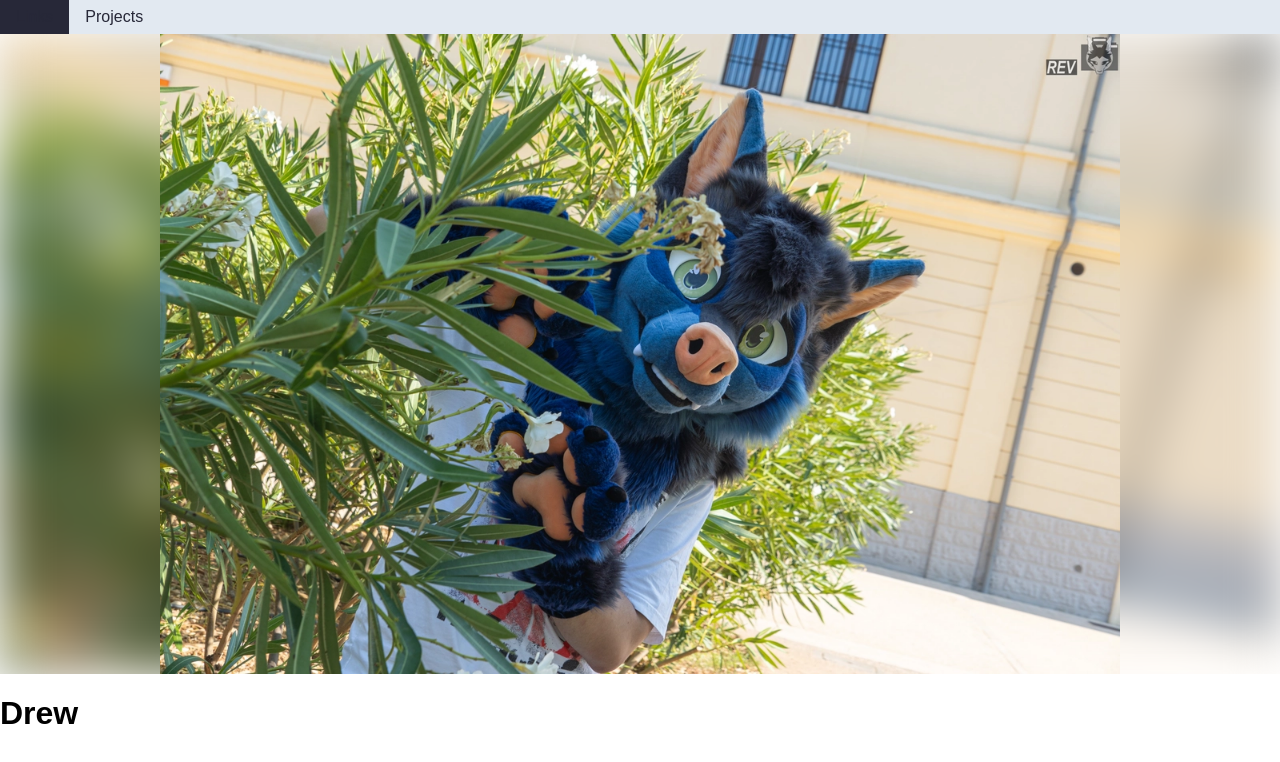
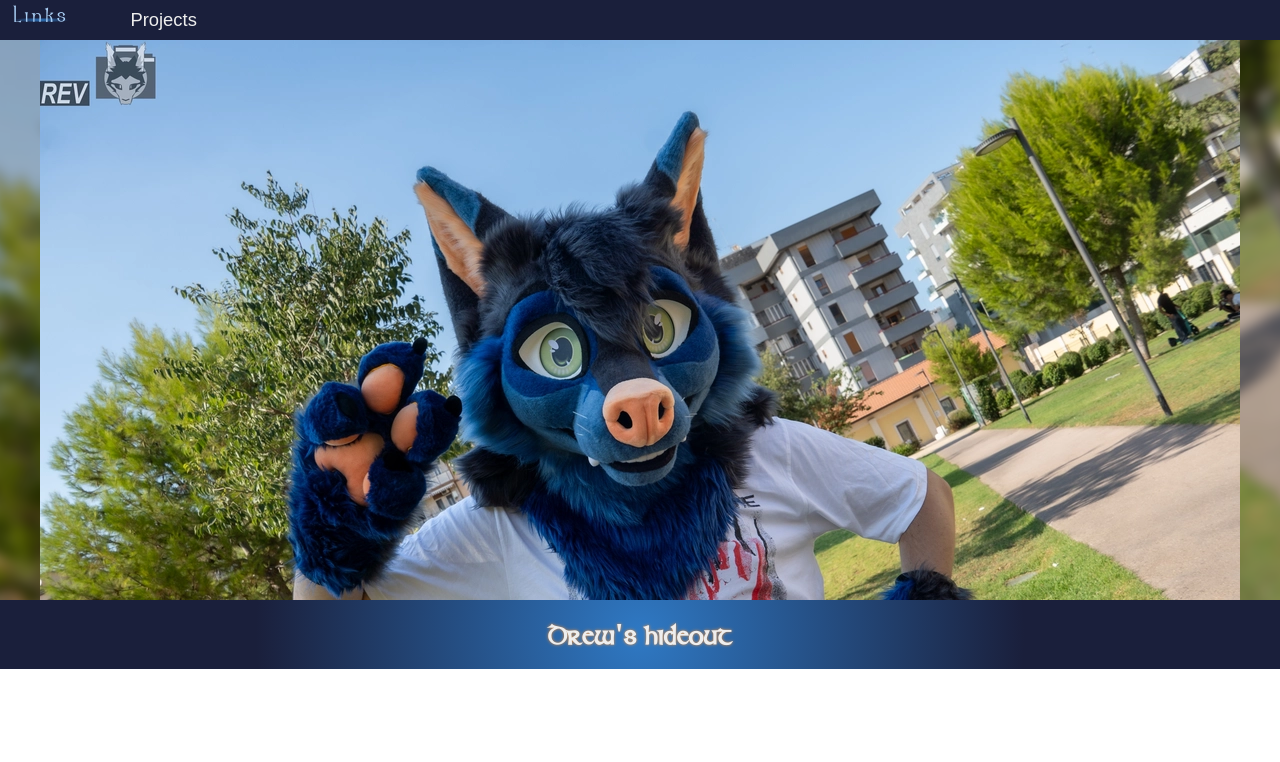
Before and after one commit to Blastd/AboutWoffo, an Astro site: page / in a window 1280 px wide. Built offline with nearby package versions, Linux system fonts and the light colour scheme; Astro itself is replaced by a stand-in of ours; a web font is replaced by a local one.

Commit message:
Gallery additions and carousel automation, new font

```diff
--- a/src/components/GlobalStyles.astro
+++ b/src/components/GlobalStyles.astro
@@ -1,27 +1,39 @@
 <style is:global>
-    @import url(https://fonts.bunny.net/css?family=albert-sans:400,600|besley:400,600);
+    @import url(https://fonts.bunny.net/css?family=albert-sans:400,600|besley:400,600|eagle-lake:400);
 
-    /* Current palette https://coolors.co/c5d7ec-272838-f18f01 */
+    @font-face {
+        font-family: "Celtic";
+        src: url("/src/assets/CelticPlain.woff2");
+    }
+
+    /* Current palette  https://coolors.co/c5d7ec-272838-f18f01
+                        https://coolors.co/a9cef4-272838-f18f01 */
     :root {
-        --light: #e2e9f1;
-        --dark: #272838;
-        --accent: #f18f01;
+        --text: #eee;
+        --light: #a9cef4;
+        --medium: #2f79c4;
+        --dark: #1e254e;
+        --very-dark: #1a1f3b;
+        --accent: #ec8f38;
+    }
 
-        --text: var(--dark);
+    html, body {
+
     }
 
 	* {
+        box-sizing: border-box;
 		font-family: 'Albert sans', sans-serif;
+        color: var(--text);
 	}
 
-    a {
-        text-decoration: none;
-        color: var(--text);
+    h1, h2 {
+        font-family: 'Celtic';
     }
 
-    @media (prefers-color-scheme: dark) {
-        :root {
-            -text: #ddd;
-        }
+    div.page {
+
     }
+
+    @media (prefers-color-scheme: dark) {}
 </style>
--- a/src/components/carousel/Carousel.tsx
+++ b/src/components/carousel/Carousel.tsx
@@ -1,10 +1,30 @@
 import CarouselImage from "./CarouselImage"
-import {CAROUSEL_IMAGES} from "./util"
+import {CAROUSEL_IMAGES, CarouselContext} from "./util"
 import "./carousel.css";
+import { useEffect, useRef, useState } from "react";
 
 export default function Carousel() {
-    return <div className="carousel">
-        {CAROUSEL_IMAGES.map ((img, key) => <CarouselImage
-            key={key} src={img}/>)}
+
+    const [scroll, setScroll] = useState(0);
+    const galleryRef = useRef<HTMLDivElement>(null!);
+    const audioRef = useRef<HTMLAudioElement>(null!);
+
+    useEffect(()=> {
+        const loopHandle = setInterval(() => setScroll(prev => (prev + 1) % CAROUSEL_IMAGES.length), 4000);
+        return () => clearInterval(loopHandle);
+    }, []);
+
+    useEffect(()=>{
+        galleryRef.current.scroll({left: window.innerWidth * scroll, behavior: "smooth"})
+    }, [scroll])
+
+    return <div className="carousel" ref={galleryRef}>
+        <audio ref={audioRef} src="/squeak.mp3"/>
+        <CarouselContext.Provider value={{play: () => audioRef.current.play()}}>
+            {CAROUSEL_IMAGES.map ((img, key) => (
+                <CarouselImage key={key} src={img}/>
+            ))}
+        </CarouselContext.Provider>
+
     </div>
 }
--- a/src/components/carousel/CarouselImage.tsx
+++ b/src/components/carousel/CarouselImage.tsx
@@ -1,9 +1,7 @@
 import { useRef, type MouseEvent, type RefObject } from "react";
-import type { BoopableImage } from "./util";
+import { useCarouselContext, type BoopableImage } from "./util";
 
-let toPlay: HTMLAudioElement | null = null;
-
-const onImageClick = (e: MouseEvent<HTMLImageElement>,
+const shouldBoop = (e: MouseEvent<HTMLImageElement>,
     ref: RefObject<HTMLImageElement>, img: BoopableImage) => {
         const width = ref.current.width;
         const imgScale = img.originalSize[0] / width;
@@ -15,19 +13,30 @@ const onImageClick = (e: MouseEvent<HTMLImageElement>,
             const [centerX, centerY] = interaction.location.map (num => num / imgScale);
             const distance = Math.sqrt(Math.pow(Math.abs(centerX - curX), 2) + Math.pow(Math.abs(centerY - curY), 2));
             if (distance <= Math.max(interaction.radius / imgScale, 20)) {
-                if (toPlay == null) toPlay = new Audio("/squeak.mp3");
-                toPlay.play();
+                return true;
             }
         }
+        return false;
 }
 
 export default function CarouselImage({src}: Readonly<{src: BoopableImage}>) {
     const imgRef = useRef<HTMLImageElement>(null!);
 
+    const {play} = useCarouselContext();
+
     return <div className="carousel-image">
-        <img ref={imgRef}
-            src={src.url}
-            onClick={(e) => onImageClick(e, imgRef, src)}/>
-        <img className="backdrop" src={src.url}/>
+        <div className="centered-image">
+            {src.attribution && <a className="attribution"
+            href={src.attribution.authorLink}>
+                {src.attribution.authorName}
+            </a>}
+            <img ref={imgRef}
+                src={src.url}
+                alt={src.alt}
+                onClick={(e) => {
+                    if (shouldBoop(e, imgRef, src)) { play(); }
+                }}/>
+        </div>
+        <img aria-hidden className="backdrop" src={src.url}/>
     </div>
 }
--- a/src/components/carousel/carousel.css
+++ b/src/components/carousel/carousel.css
@@ -16,9 +16,9 @@
     scroll-snap-align: start;
     text-align: center;
     min-height: 300px;
-    height: 80vh;
+    height: 70vh;
 
-    img {
+    .centered-image {
         position: absolute;
         top: 0px;
         left: 50%;
@@ -26,9 +26,20 @@
         height: 100%;
     }
 
+    a.attribution {
+        position: absolute;
+        bottom: 1%;
+        right: 1%;
+    }
+
     img.backdrop {
+        position: absolute;
         z-index: -1;
-        width: 100%;
-        filter: blur(24px);
+        width: 120%;
+        height: 120%;
+        top: -10%;
+        left: -10%;
+        object-fit: cover;
+        filter: blur(6px) brightness(.8);
     }
 }
--- a/src/components/carousel/util.ts
+++ b/src/components/carousel/util.ts
@@ -1,29 +1,55 @@
+import { createContext, useContext } from "react";
+
 export type Interaction = {
     location: number[];
     radius: number;
+}
+
+export type Attribution = {
+    authorName: string;
+    authorLink: string;
 }
 
 export type BoopableImage = {
     interactions: Interaction[];
     originalSize: number[];
     url: string;
+    attribution?: Attribution;
+    alt?: string;
+}
+
+export type CarouselData = {
+    play: () => void
+}
+
+export const CarouselContext = createContext<CarouselData | undefined>(undefined);
+
+export const useCarouselContext: () => CarouselData = () => {
+    const context = useContext(CarouselContext);
+    if (!context) throw "Carousel context missing";
+    return context;
 }
 
 export const CAROUSEL_IMAGES: BoopableImage[] = [
     {
         url: "/carousel/BUSHES.webp",
         originalSize: [1200, 800],
+        alt: "Drew, a Folf with shades of blue and black, peeking out of the bushes, looking at the camera",
         interactions: [
             {
                 location: [684, 405],
                 radius: 40
             }
-        ]
-
+        ],
+        attribution: {
+            authorLink: "https://x.com/RevSkulldog",
+            authorName: "Rev Skulldog"
+        }
     },
     {
         url: "/carousel/PEACE.webp",
         originalSize: [1200, 800],
+        alt: "Drew, a Fox-wolf hybrid with shades of blue and black, alongside some orange highlights, waves the peace gesture in front of the camera.",
         interactions: [
             {
                 location: [600, 375],
--- a/src/components/header/header.astro
+++ b/src/components/header/header.astro
@@ -1,33 +1,60 @@
 <header>
-    <a href="#links">Links</a>
-    <a href="#projects">Projects</a>
+    <a href="#links" data-text="Links">Links</a>
+    <a href="#projects" data-text="Projects">Projects</a>
 </header>
 
 
 <style>
     :root {
-        --header-link-hover-bg: var(--dark);
+        --header-link-hover-bg: var(--medium);
     }
 
     header {
         display: flex;
-        background-color: var(--light);
+        background-color: var(--very-dark);
 
         a {
+            font-size: 1.15em;
+            position: relative;
             color: var(--text);
             text-decoration: none;
             padding: 0.5em 1em;
-            transition-duration: 120ms;
+            transition-duration: 240ms;
+            min-width: 7rem;
+            text-align: left;
         }
 
-        a:hover {
-            background-color: var(--header-link-hover-bg);
+        a::after {
+            position: absolute;
+            left: 12%;
+            top: 50%;
+            transform: translate(0%, -50%);
+            font-family: 'Celtic';
+            font-size: 1.25em;
+            content: attr(data-text);
+            color: transparent;
+            transition-duration: 240ms;
+            opacity: 0;
+        }
+
+        a:hover,
+        a:active {
+            letter-spacing: .15em;
+            color: transparent;
+        }
+
+        a:hover::after,
+        a:active::after {
+            background: radial-gradient(closest-side, var(--header-link-hover-bg) 0%, transparent 100%);
+            color: var(--light);
+            opacity: 1;
+        }
+
+        a:active::after {
+            color: var(--accent);
+            scale: 0.9;
         }
     }
 
-    @media (prefers-color-scheme: dark) {
-        :root {
-            --header-link-hover-bg: var(--accent);
-        }
-    }
+    @media (prefers-color-scheme: dark) {}
 </style>
--- a/src/pages/index.astro
+++ b/src/pages/index.astro
@@ -1,6 +1,5 @@
 ---
 import GlobalStyles from '../components/GlobalStyles.astro';
-import Scene from '../components/Scene';
 import Carousel from '../components/carousel/Carousel';
 import Layout from '../layouts/Layout.astro';
 
@@ -12,5 +11,23 @@ import Layout from '../layouts/Layout.astro';
 	<!-- <Scene client:visible/> -->
 	<Carousel client:load/>
 	<GlobalStyles/>
-	<h1>Drew</h1>
+	<div class="page">
+		<h1 class="page-title">Drew's hideout</h1>
+	</div>
+
 </Layout>
+
+<style>
+	div.page {
+		background-color: var(--very-dark);
+	}
+
+	h1.page-title {
+		margin: 0;
+		padding: .5em;
+		text-shadow: 0rem 0rem .1em var(--accent);
+		text-align: center;
+		background-color: var(--dark);
+		background: radial-gradient(circle, var(--medium) 0%, transparent 60%);
+	}
+</style>
```
Also changed, not shown: src/assets/CelticPlain.woff2 (added).
